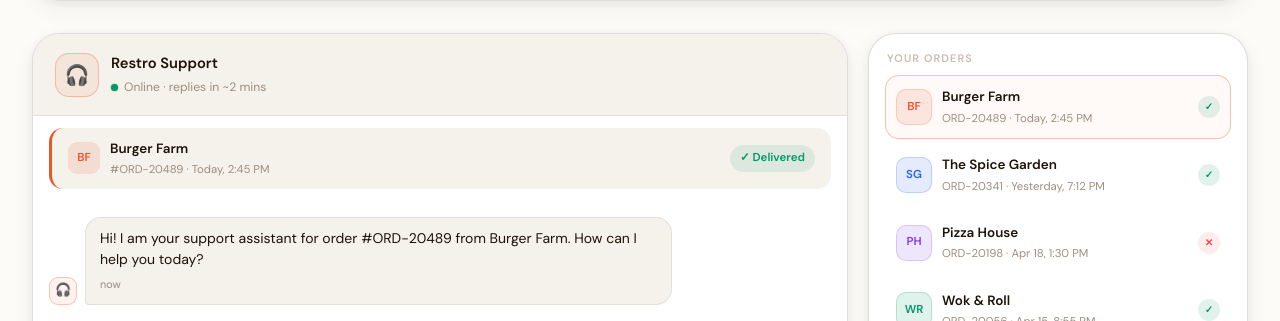
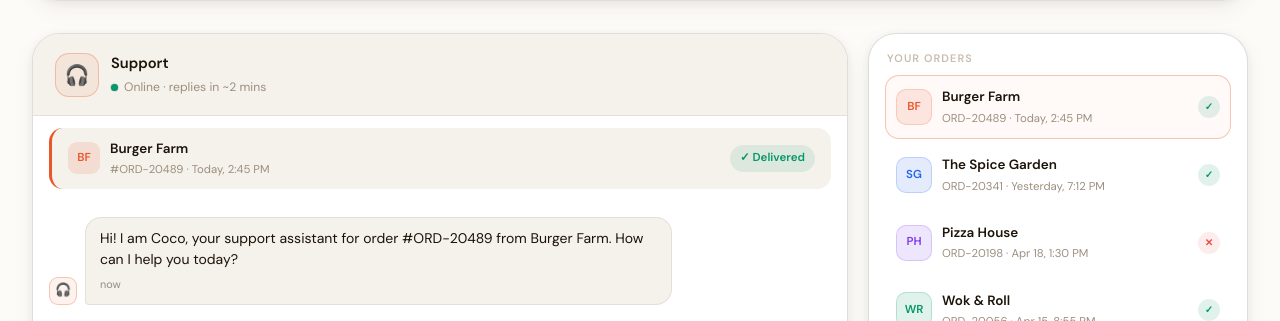
Before and after one commit to yogeshlongwani07-rgb/Restro-Data, a React (Vite) app: page /support in a window 1280 px wide. Shown: the part 216-537 px from the top of the page. Built offline with nearby package versions, Linux system fonts and the light colour scheme; no server answers.

Commit message:
small update

```diff
--- a/src/Support.jsx
+++ b/src/Support.jsx
@@ -118,8 +118,6 @@ function getSmartReply(text, order) {
     return `Thanks for rating your order from ${order.restaurant}! Your feedback helps us serve you better. ⭐`;
   }
 
-  // Added 20+ more replies
-
   if (t.includes("cancel"))
     return `Order #${order.id} can be cancelled only before preparation starts. Would you like me to check cancellation eligibility?`;
 
@@ -190,7 +188,7 @@ export default function Support() {
   const [messages, setMessages] = useState([
     {
       from: "support",
-      text: `Hi! I am your support assistant for order #${ORDERS[0].id} from ${ORDERS[0].restaurant}. How can I help you today?`,
+      text: `Hi! I am Coco, your support assistant for order #${ORDERS[0].id} from ${ORDERS[0].restaurant}. How can I help you today?`,
       time: "now",
     },
   ]);
@@ -282,7 +280,7 @@ export default function Support() {
           <div className="sp-chat-head">
             <div className="sp-agent-avatar">🎧</div>
             <div className="sp-agent-info">
-              <div className="sp-agent-name">Restro Support</div>
+              <div className="sp-agent-name">Support</div>
               <div className="sp-agent-status">
                 <span className="sp-online-dot"></span>
                 Online · replies in ~2 mins
```
